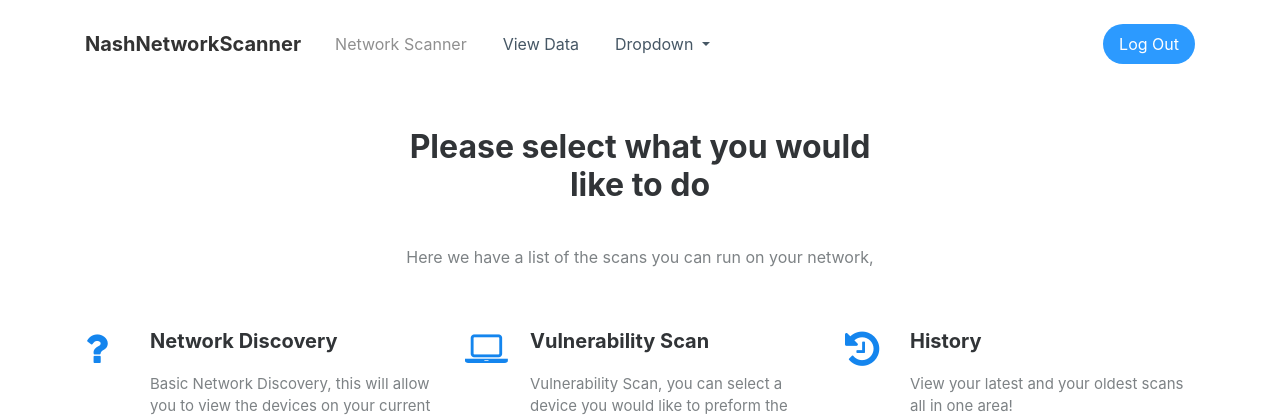
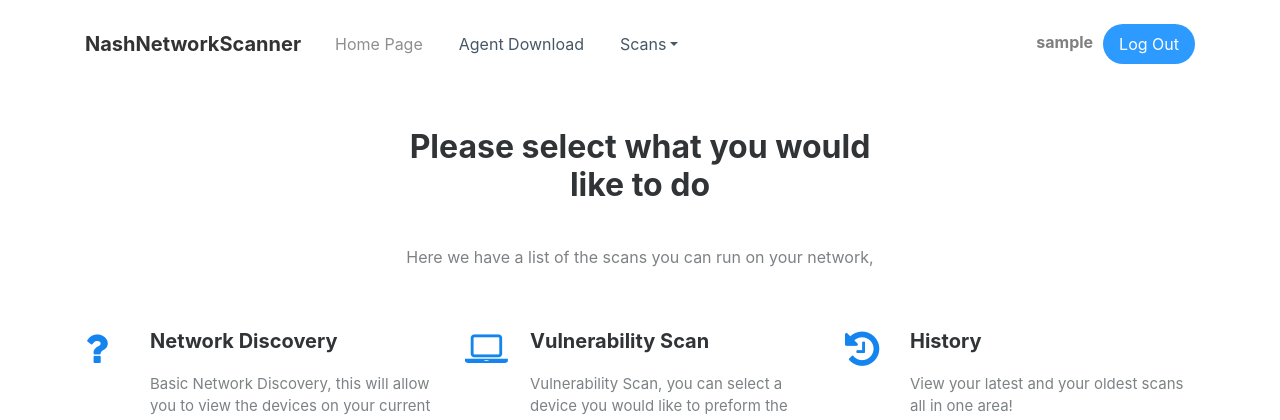
Before and after one commit to Tom451/NashNetScanner, a PHP site: page /scan/createScan.php in a window 1280 px wide. Shown: the top 420 px of the page. Run offline with PHP 8.4, Linux system fonts and the light colour scheme; the visitor is signed in with stand-in values (Sample User, id 1).

Commit message:
Changed the file references

```diff
--- /dev/null
+++ b/assets/php/navBarLoggedIn.php
@@ -0,0 +1,14 @@
+<?php ?>
+<nav class="navbar navbar-light navbar-expand-md navigation-clean-button">
+    <div class="container"><a class="navbar-brand" href="/homePage.php">NashNetworkScanner</a><button data-toggle="collapse" class="navbar-toggler" data-target="#navcol-1"><span class="sr-only">Toggle navigation</span><span class="navbar-toggler-icon"></span></button>
+        <div class="collapse navbar-collapse" id="navcol-1">
+            <ul class="navbar-nav mr-auto">
+                <li class="nav-item"><a class="nav-link active" href="/homePage.php">Home Page</a></li>
+                <li class="nav-item"><a class="nav-link" href="/assets/AgentFile/DownloadSection/download.php">Agent Download</a></li>
+                <li class="nav-item dropdown"><a class="dropdown-toggle nav-link" aria-expanded="false" data-toggle="dropdown" href="#">Scans</a>
+                    <div class="dropdown-menu"><a class="dropdown-item" href="/scan/createScan.php">Create Scan</a><a class="dropdown-item" href="/scan/previousScans.php">Previous Scans</a><a class="dropdown-item" href="#"></a></div>
+                </li>
+            </ul><span class="navbar-text actions"> <strong style="padding-right: 10px;"><?php echo $_SESSION['userName']?></strong><a class="btn btn-light action-button" role="button" href="/user/logOut.php">Log Out</a></span>
+        </div>
+    </div>
+</nav>
--- a/scan/createScan.php
+++ b/scan/createScan.php
@@ -53,9 +53,6 @@ VALUES (:userID,:SessionID,:scanInfo,:scanType,:scanStatus)");
         echo '<script>errorMessagePopUp("Scan waiting please run current scan")</script>';
     }
 
-
-
-
 }
 
 ?>
@@ -77,19 +74,8 @@ VALUES (:userID,:SessionID,:scanInfo,:scanType,:scanStatus)");
 </head>
 
 <body>
-    <nav class="navbar navbar-light navbar-expand-md navigation-clean-button">
-        <div class="container"><a class="navbar-brand" href="#">NashNetworkScanner</a><button data-toggle="collapse" class="navbar-toggler" data-target="#navcol-1"><span class="sr-only">Toggle navigation</span><span class="navbar-toggler-icon"></span></button>
-            <div class="collapse navbar-collapse" id="navcol-1">
-                <ul class="navbar-nav mr-auto">
-                    <li class="nav-item"><a class="nav-link active" href="#">Network Scanner</a></li>
-                    <li class="nav-item"><a class="nav-link" href="#">View Data</a></li>
-                    <li class="nav-item dropdown"><a class="dropdown-toggle nav-link" aria-expanded="false" data-toggle="dropdown" href="#">Dropdown </a>
-                        <div class="dropdown-menu"><a class="dropdown-item" href="#">First Item</a><a class="dropdown-item" href="#">Second Item</a><a class="dropdown-item" href="#">Third Item</a></div>
-                    </li>
-                </ul><span class="navbar-text actions"> <button class="btn btn-light action-button" type="button">Log Out</button></span>
-            </div>
-        </div>
-    </nav>
+    <?php require '../assets/php/navBarLoggedIn.php' ?>
+
     <section class="features-clean">
         <div class="container">
             <div class="intro">
--- a/user/logOut.php
+++ b/user/logOut.php
@@ -19,5 +19,5 @@ if (ini_get("session.use_cookies")) {
 // Finally, destroy the session.
 session_destroy();
 
-header('Location: index.php');
+header('Location: ../index.php');
 ?>
```
Also changed, not shown: homePage.php (+4 -13 lines), scan/previousScans.php (+4 -16 lines), scan/scanCreated.php (+2 -13 lines), scan/viewScan.php (+2 -13 lines).
